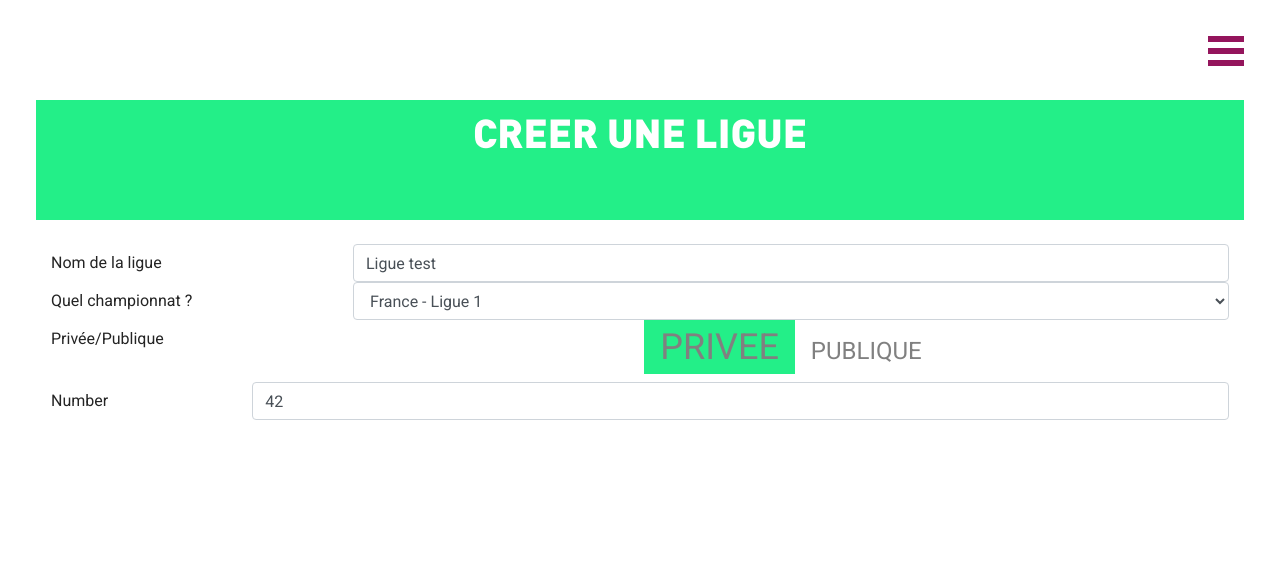
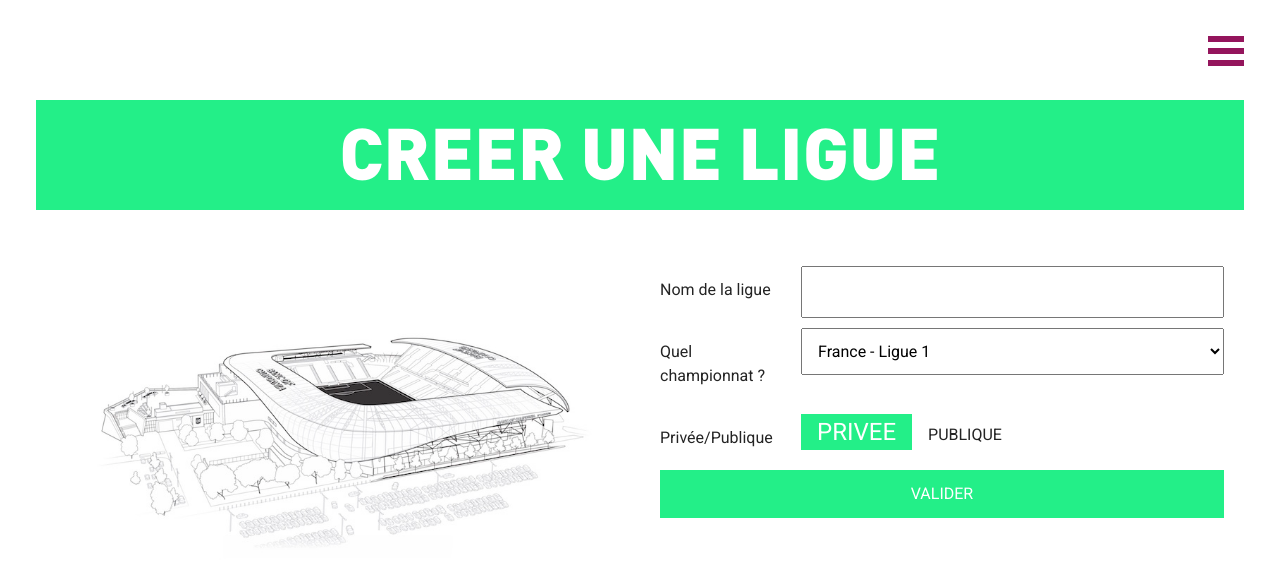
Before and after one commit to fred7896/fantasy-sport-app, a React (Create React App) app in the folder frontend/: page /createLeague in a window 1280 px wide. Shown: the top 584 px of the page. Built offline with nearby package versions, Linux system fonts and the light colour scheme.

Commit message:
Create form of league creation.

```diff
--- a/frontend/src/App.css
+++ b/frontend/src/App.css
@@ -29,10 +29,10 @@
   color: #94155c;
   font-weight: 700;
 }
-
+/*
 span {
   color: #07f0ff;
-}
+} */
 
 .row {
   margin: 0;
@@ -270,7 +270,7 @@ body,
 
 /*
 * Home
-*/
+
 
 .login-form {
   width: 300px;
@@ -345,12 +345,13 @@ body,
   color: #242424;
 }
 
+*/
+
 /*
  * Dashboard
  */
 
 .container-part {
-  height: 15vh;
   margin: 0;
   margin-bottom : .5em;
   padding : .5rem;
@@ -376,28 +377,6 @@ body,
 }
 
 /*
- * Creation Ligue
- */
-
-.privacy {
-  text-align: center;
-}
-
-input[type="radio"] {
-  display: none;
-}
-
-input[type="radio"]:checked + .box {
-  background-color: #23ef88;
-  font-size: 1.5em;
-}
-
-.privacy span {
-  color: grey;
-  font-size: 1.5em;
-}
-
-/*
  * Footer
  */
 .mastfoot {
--- /dev/null
+++ b/frontend/src/pages/CreateLeague.css
@@ -0,0 +1,134 @@
+/* Version PC */
+h1 {
+  font-size: 1.5em;
+}
+
+/*  Version tablette */
+@media only screen and (max-width: 690px) {
+  h1 {
+    font-size: 1em;
+  }
+}
+
+/*  Version smartphone */
+@media only screen and (max-width: 420px) {
+  h1 {
+    font-size: 0.7em;
+  }
+}
+
+/*  Version Mobile S - 320px */
+@media only screen and (max-width: 420px) {
+  h1 {
+    font-size: 0.5em;
+  }
+}
+
+/*
+ * Creation Ligue
+ */
+
+.privacy {
+  text-align: center;
+}
+
+input[type="radio"] {
+  display: none;
+}
+
+input[type="radio"]:checked + .box {
+  background-color: #23ef88;
+  font-size: 1.5em;
+  color: white;
+}
+
+.privacy span {
+
+  font-size: 1.5em;
+}
+
+/*
+ * HowTo tuto w3c
+ */
+
+/* Style inputs, select elements */
+input[type="text"],
+select {
+  width: 100%;
+  padding: 12px;
+  /* border: 1px solid #ccc;
+  border-radius: 4px; */
+  /* box-sizing: border-box; */
+  resize: vertical;
+}
+
+/* Style the label to display next to the inputs */
+.label {
+  padding: 12px 12px 12px 0;
+  display: inline-block;
+}
+
+/* Style the submit button */
+input[type="submit"] {
+  background-color: #23ef88;
+  color: white;
+  padding: 12px 20px;
+  border: none;
+  /* border-radius: 4px; */
+  cursor: pointer;
+  float: right;
+}
+
+/* Style the container */
+.container-test {
+  /* border: 1px solid #23ef88; */
+  padding: 20px;
+}
+
+/* Floating column for labels: 25% width */
+.col-25 {
+  float: left;
+  width: 25%;
+  margin-top: 6px;
+}
+
+/* Floating column for inputs: 75% width */
+.col-75 {
+  float: left;
+  width: 75%;
+  margin-top: 6px;
+}
+
+.col-50 {
+  width: 50%;
+  margin-top: 6px;
+}
+
+/* Clear floats after the columns */
+.row:after {
+  content: "";
+  display: table;
+  clear: both;
+}
+
+.stadium {
+  /* width: vw; */
+  padding: 20px;
+  max-width: 100%;
+  height: auto;
+  /* border: 1px solid #23ef88; */
+  /* height: 2.2em; */
+}
+
+/* Responsive layout - when the screen is less than 600px wide, make the two columns stack on top of each other instead of next to each other */
+@media screen and (max-width: 600px) {
+  .col-25,
+  .col-75,
+  input[type="submit"] {
+    width: 100%;
+    margin-top: 0;
+  }
+  .col-50 {
+      width: 80vw;
+  }
+}
--- a/frontend/src/pages/CreateLeague.jsx
+++ b/frontend/src/pages/CreateLeague.jsx
@@ -1,7 +1,30 @@
 import React from "react";
 import Header from "../components/Header";
 
+import "./CreateLeague.css";
+
 class CreateLeague extends React.Component {
+  constructor(props) {
+    super(props);
+    this.state = {
+      leagueName: "",
+      championship: "ligue1",
+      isPrivate: "1"
+    };
+
+    this.handleChange = this.handleChange.bind(this);
+    this.handleSubmit = this.handleSubmit.bind(this);
+  }
+
+  handleChange(event) {
+    this.setState({ [event.target.name]: event.target.value });
+  }
+
+  handleSubmit(event) {
+    alert("Votre parfum favori est : " + this.state.league);
+    event.preventDefault();
+  }
+
   render() {
     return (
       <React.Fragment>
@@ -10,76 +33,87 @@ class CreateLeague extends React.Component {
           <div className="d-flex container-part row back-green justify-content-center">
             <h1>CREER UNE LIGUE</h1>
           </div>
-          <div className="league-form-wrapper">
-            <form>
-              <div className="form-group row">
-                <label
-                  htmlFor="example-text-input"
-                  className="col-3 col-form-label"
-                >
+          <div className="d-flex row">
+            <div className="col-50">
+              <img
+                className="stadium"
+                src={require("../stadium_art.jpg")}
+                alt="stadium"
+              />
+            </div>
+            <div className="container-test col-50">
+              <form onSubmit={this.handleSubmit}>
+                <div className="row">
+                  <div className="col-25">
+                    <label htmlFor="leagueName" className="label">
                       Nom de la ligue
                     </label>
-                <div className="col-9">
+                  </div>
+                  <div className="col-75">
                     <input
-                    className="form-control"
                       type="text"
-                    value="Ligue test"
-                    id="example-text-input"
+                      id="leagueName"
+                      name="leagueName"
+                      // placeholder="Nom de ta ligue"
                     />
                   </div>
                 </div>
-              <div className="form-group row">
-                <label
-                  htmlFor="exampleSelect1"
-                  className="col-3 col-form-label"
-                >
+                <div className="row">
+                  <div className="col-25">
+                    <label htmlFor="championship" className="label">
                       Quel championnat ?
                     </label>
-                <div className="col-9">
-                  <select className="form-control" id="exampleSelect1">
-                    <option>France - Ligue 1</option>
+                  </div>
+                  <div className="col-75 league-select">
+                    <select
+                      id="championship"
+                      name="championship"
+                      value={this.state.league}
+                      onChange={this.handleChange}
+                    >
+                      <option value="ligue1">France - Ligue 1</option>
                     </select>
                   </div>
                 </div>
-              <div className="form-group row">
-                <label
-                  htmlFor="example-text-input"
-                  className="col-3 col-form-label"
-                >
+                <div className="row">
+                  <div className="col-25">
+                    <label htmlFor="privacy" className="label">
                       Privée/Publique
                     </label>
-                <div className="col-9 privacy">
+                  </div>
+                  <div className="col-75">
                     <label>
-                    <input type="radio" name="radio" checked />
+                      <input
+                        type="radio"
+                        name="isPrivate"
+                        value="1"
+                        checked={this.state.isPrivate === "1"}
+                        onChange={this.handleChange}
+                      />
                       <div className="front-end box">
                         <span className="privacy px-3">PRIVEE</span>
                       </div>
                     </label>
                     <label>
-                    <input type="radio" name="radio" />
+                      <input
+                        type="radio"
+                        name="isPrivate"
+                        value="0"
+                        checked={this.state.isPrivate === "0"}
+                        onChange={this.handleChange}
+                      />
                       <div className="back-end box">
                         <span className="privacy px-3">PUBLIQUE</span>
                       </div>
                     </label>
                   </div>
                 </div>
-              <div className="form-group row">
-                <label
-                  htmlFor="example-number-input"
-                  className="col-2 col-form-label"
-                >
-                  Number
-                </label>
-                <div className="col-10">
-                  <input
-                    className="form-control"
-                    type="number"
-                    value="42"
-                    id="example-number-input"
-                  />
-                </div>
+
+                <div className="row">
+                  <input className="col-12"type="submit" value="VALIDER" />
                 </div>
               </form>
+            </div>
           </div>
         </div>
       </React.Fragment>
--- a/frontend/src/pages/Login.jsx
+++ b/frontend/src/pages/Login.jsx
@@ -19,38 +19,6 @@ class Login extends React.Component {
       signInError: ""
     };
   }
-
-  signUp = event => {
-    event.preventDefault();
-
-    const errors = {};
-
-    errors.signUpEmailError = !/^[a-z0-9._-]+@[a-z0-9._-]{2,}\.[a-z]{2,4}$/.test(
-      this.state.signUpEmail
-    );
-    errors.signUpPasswordError = this.state.signUpPassword.length <= 7;
-    this.setState(errors);
-    console.log();
-    if (!errors.signUpEmailError && !errors.signUpPasswordError) {
-      axios
-        .post(
-          "http://localhost:5000/api/signup",
-          {
-            email: this.state.signUpEmail,
-            password: this.state.signUpPassword
-          },
-          { headers: { Accept: "application/json" } }
-        )
-        .then(res => {
-          if (res.data.code === 201) {
-            cogoToast.success("Inscription réussie", { position: "top-right" });
-          }
-        })
-        .catch(error => {
-          cogoToast.error("L'inscription a échoué", { position: "top-right" });
-        });
-    }
-  };
 
   signIn = event => {
     const token = localStorage.getItem("token");
```
Also changed, not shown: frontend/src/stadium_art.jpg (renamed from frontend/src/Bank-of-California_Stadium_artJPG.jpg), 1 other file (tests, documents, lock files or other folders). Lines whose indentation alone changed are shown as unchanged.
